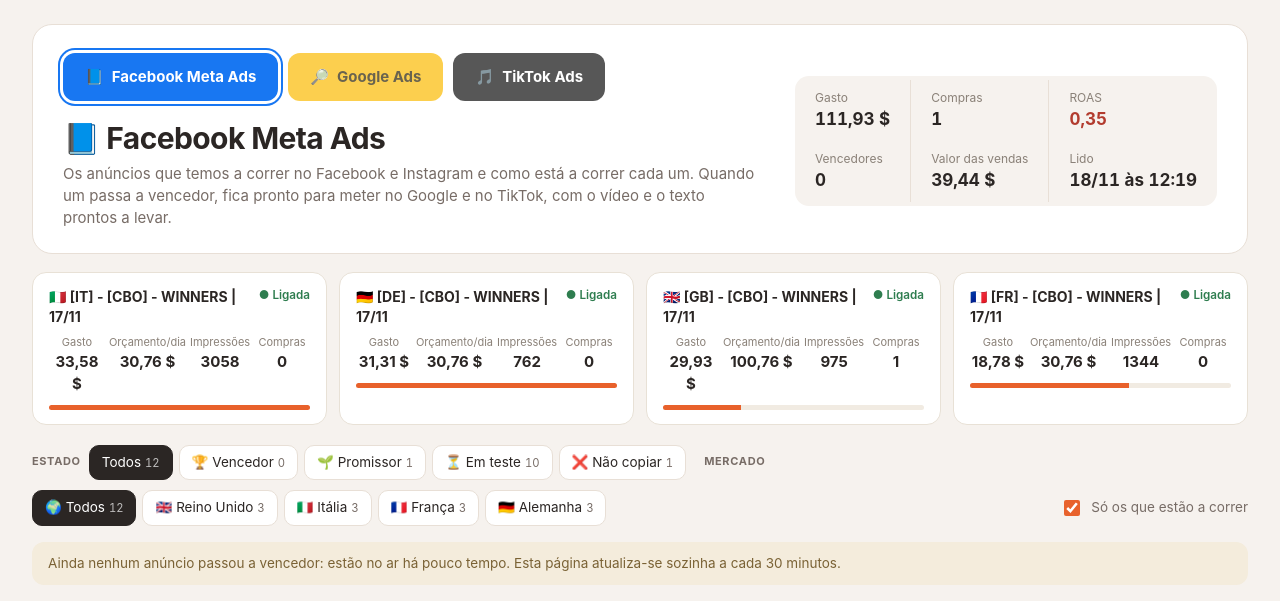
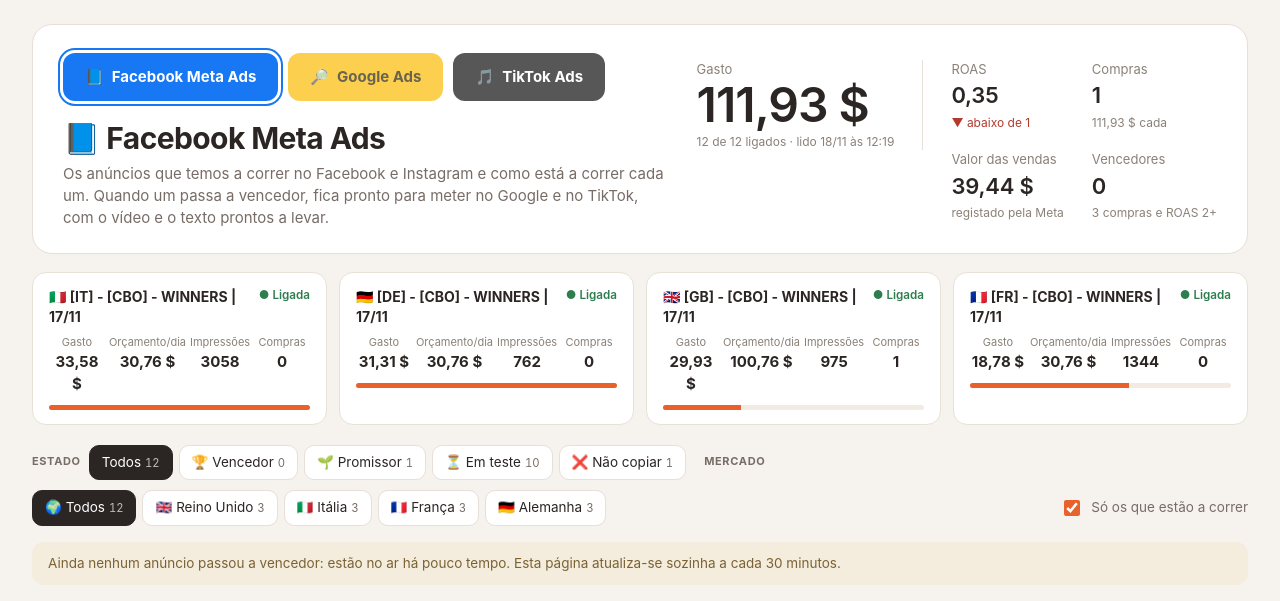
Before and after one commit to Mistertuga/vencedores-fys, a plain HTML site: page index.html in a window 1280 px wide. Shown: the top 601 px of the page. Drawn offline with Linux system fonts and the light colour scheme.

```diff
--- a/index.html
+++ b/index.html
@@ -143,13 +143,14 @@
   .hero .chips[hidden] { display: none !important; }
   @media (max-width: 1100px) { .hero { grid-template-columns: 1fr; } .hero .chips { grid-template-columns: repeat(auto-fill, minmax(140px, 1fr)); } }
   .hero .chip { background: var(--fundo); border-color: var(--linha); color: var(--texto); }
-  .hero .chips:has(.kpi) { display: grid; grid-template-columns: repeat(3, auto); gap: 0; background: var(--fundo); border-radius: 14px; padding: 4px 0; }
-  .hero .chips .kpi { display: flex; flex-direction: column; gap: 1px; padding: 9px 20px; border-left: 1px solid var(--linha); }
-  .hero .chips .kpi:nth-child(3n+1) { border-left: 0; }
-  .kpi small { font-size: 12px; color: #8a8178; }
-  .kpi b { font-size: 17px; font-weight: 650; font-variant-numeric: tabular-nums; }
-  .kpi i { display: none; }
-  .kpi.bom b { color: #2e7d4f; } .kpi.mau b { color: #b23b2e; }
+  .hero .chips:has(.kpi) { display: grid; grid-template-columns: auto repeat(2, minmax(110px, auto)); gap: 18px 28px; align-items: start; }
+  .kpi { display: flex; flex-direction: column; gap: 2px; }
+  .kpi small { font-size: 13px; color: #8a8178; }
+  .kpi b { font-size: 22px; font-weight: 600; letter-spacing: -.2px; }
+  .kpi i { font-style: normal; font-size: 12px; color: #8a8178; }
+  .kpi.heroi { grid-row: span 2; padding-right: 28px; border-right: 1px solid var(--linha); }
+  .kpi.heroi b { font-size: 48px; line-height: 1.05; letter-spacing: -1px; }
+  .kpi.mau i { color: #b23b2e; } .kpi.bom i { color: #2e7d4f; }
 </style>
 </head>
 <body>
@@ -216,12 +217,11 @@
     const venc = I.filter((f) => f.veredito === "vencedor").length;
     const lig = I.filter((f) => f.ligado).length, roas = g ? v / g : 0;
     document.getElementById("chips").innerHTML = [
-      ["Gasto", eur(g), `${lig} de ${I.length} ligados`, ""],
-      ["Compras", nf(c), c ? `${eur(g / c)} por compra` : "nenhuma ainda", c ? "" : "mau"],
-      ["ROAS", g ? nf(roas, 2) : "-", g ? (roas >= 2 ? "acima de 2, bom" : roas >= 1 ? "a pagar-se, abaixo de 2" : "abaixo de 1, a perder") : "", !g ? "" : roas >= 2 ? "bom" : roas < 1 ? "mau" : ""],
+      ["Gasto", eur(g), `${lig} de ${I.length} ligados · lido ${data(D.lido)}`, "heroi"],
+      ["ROAS", g ? nf(roas, 2) : "-", g ? (roas >= 2 ? "▲ acima de 2" : roas >= 1 ? "a pagar-se" : "▼ abaixo de 1") : "", !g ? "" : roas >= 2 ? "bom" : roas < 1 ? "mau" : ""],
+      ["Compras", nf(c), c ? `${eur(g / c)} cada` : "nenhuma ainda", ""],
+      ["Valor das vendas", eur(v), "registado pela Meta", ""],
       ["Vencedores", venc, "3 compras e ROAS 2+", venc ? "bom" : ""],
-      ["Valor das vendas", eur(v), "o que a Meta registou", ""],
-      ["Lido", data(D.lido), "atualiza de 30 em 30 min", ""],
     ].map(([t, n, sub, cl]) => `<div class="kpi ${cl}"><small>${t}</small><b>${n}</b><i>${sub}</i></div>`).join("");
     document.getElementById("rodape").innerHTML =
       `Números do Gestor de Anúncios da Meta (conta ${esc(D.conta_nome || "Holy Song LLC")}), desde que cada anúncio foi criado, lidos a ${data(D.lido)}. ` +
```
